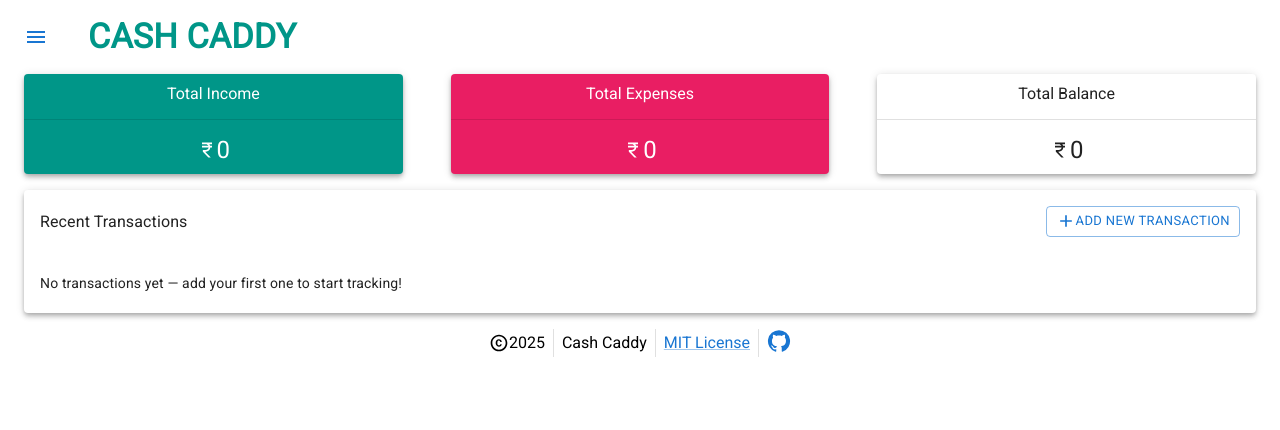
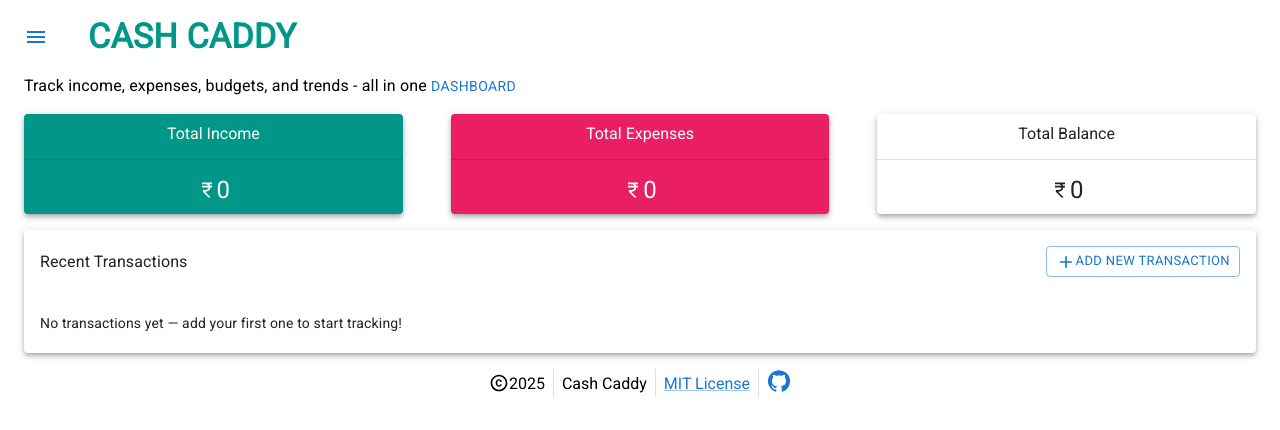
Before and after one commit to vmanidev/cash-caddy, a React (Vite) app: page / in a window 1280 px wide. Shown: the top 430 px of the page. Built offline with nearby package versions, Linux system fonts and the light colour scheme.

Commit message:
feat(ui): add page descriptions for dashboard and transactions pages

```diff
--- a/src/pages/Dashboard.tsx
+++ b/src/pages/Dashboard.tsx
@@ -1,4 +1,4 @@
-import { Grid } from "@mui/material";
+import { Grid, Typography } from "@mui/material";
 import Overview from "../features/overview/Overview";
 import TransactionTable from "../features/transaction-management/transactionTable/TransactionTable";
 import AppHeader from "../components/common/Header";
@@ -10,6 +10,12 @@ function Dashboard() {
       <Grid size={12}>
         <AppHeader />
       </Grid>
+      <Typography variant="body1">
+        Track income, expenses, budgets, and trends - all in one{" "}
+        <Typography variant="button" color="primary">
+          Dashboard
+        </Typography>
+      </Typography>
       <Grid size={12}>
         <Overview />
       </Grid>
--- a/src/pages/Transactions.tsx
+++ b/src/pages/Transactions.tsx
@@ -1,4 +1,4 @@
-import { Grid } from "@mui/material";
+import { Grid, Typography } from "@mui/material";
 import AppHeader from "../components/common/Header";
 import TransactionTable from "../features/transaction-management/transactionTable/TransactionTable";
 import AppFooter from "../components/common/Footer";
@@ -9,6 +9,9 @@ function Transactions() {
       <Grid size={12}>
         <AppHeader />
       </Grid>
+      <Typography variant="body1">
+        Log new transactions, make quick edits, or clean up old ones.
+      </Typography>
       <Grid size={12}>
         <TransactionTable tableTitle="Transactions" />
       </Grid>
```
